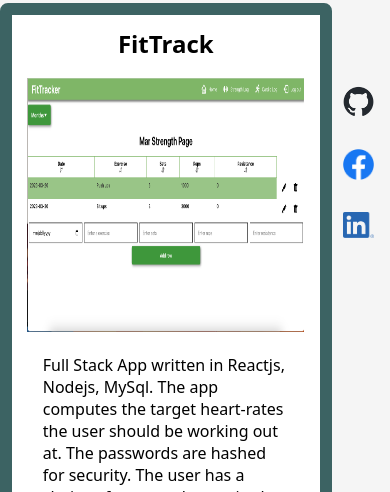
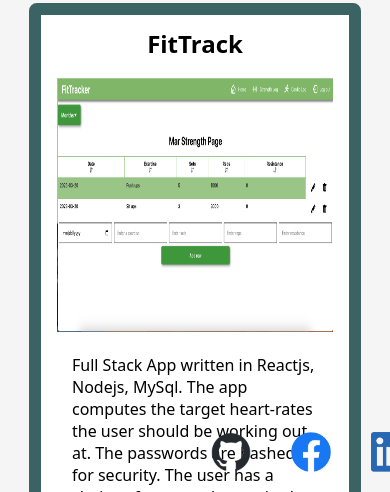
Before and after one commit to sbuhler3/sbuhler3.github.io, a React (Create React App) app in the folder portfolio/: page /projects in a window 390 px wide. Shown: the part 352-844 px from the top of the page. Built offline with nearby package versions, Linux system fonts and the light colour scheme.

Commit message:
format changes

```diff
--- a/portfolio/public/index.html
+++ b/portfolio/public/index.html
@@ -2,7 +2,7 @@
 <html lang="en">
   <head>
     <meta charset="utf-8" />
-    <link rel="icon" href="%PUBLIC_URL%/favicon.ico" />
+    <link rel="icon" href="./favicon.ico" />
     <meta name="viewport" content="width=device-width, initial-scale=1" />
     <meta name="theme-color" content="#000000" />
     <meta
--- a/portfolio/src/App.css
+++ b/portfolio/src/App.css
@@ -151,13 +151,30 @@ nav {
   }
 }
 @media screen and (max-width: 996px) {
+  .sidebar{
+    flex-direction: row;
+    top: 93%;
+    left: 50%;
+    justify-content: space-around;
+    align-items: center;
+    padding-top: .5em;
+  }
+  .sidebar a{
+    justify-content: space-around;
+    align-items: center;
+  }
   .icon {
-    width: 70%;
+    width: auto;
+    height: 3.0em;
+    padding: 1em;
   }
 }
 @media screen and (max-width: 768px) {
-  .icon {
-    width: 100%;
+  .sidebar{
+    top: 90%;
+  }
+  .icon{
+    height: 2.5em;
   }
 }
 /*About me*/
@@ -246,7 +263,10 @@ nav {
 @media screen and (max-width: 996px) {
   .grid {
     width: 85vw;
-    margin: 0;
+    margin: auto;
+  }
+  .proj_container:last-child{
+    margin-bottom: 1em;
   }
 }
 /* Certification Page*/
--- a/portfolio/src/components/About.js
+++ b/portfolio/src/components/About.js
@@ -10,7 +10,7 @@ export default function About() {
         <img src={spencer} alt="profile" className="picture" />
         <div className="about_text">
           I am a software engineer who is graduating with a B.S. in Software
-          Engineering in June 2023. I have experience in the Full-Stack through
+          Engineering in May 2023. I have experience in the Full-Stack through
           a variety of languages. I am most comfortable with Python, Javascript,
           HTML, CSS, and the React framework. I have experience with Java, C++,
           and Django. <br />
```
